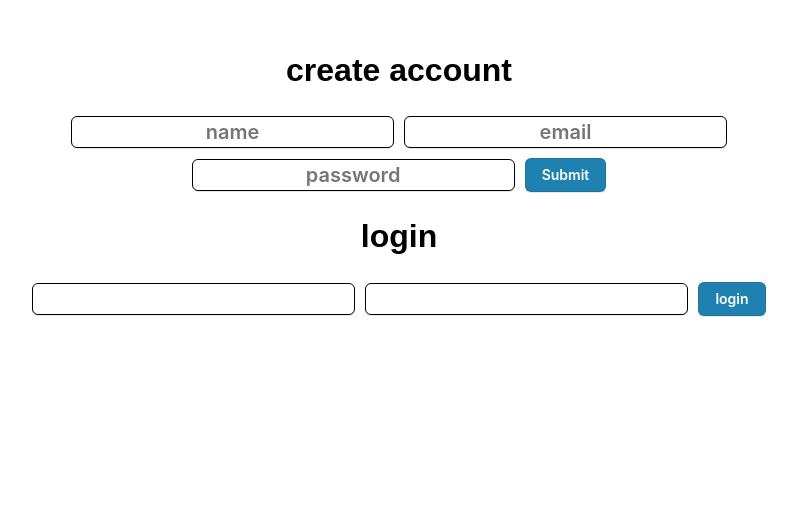
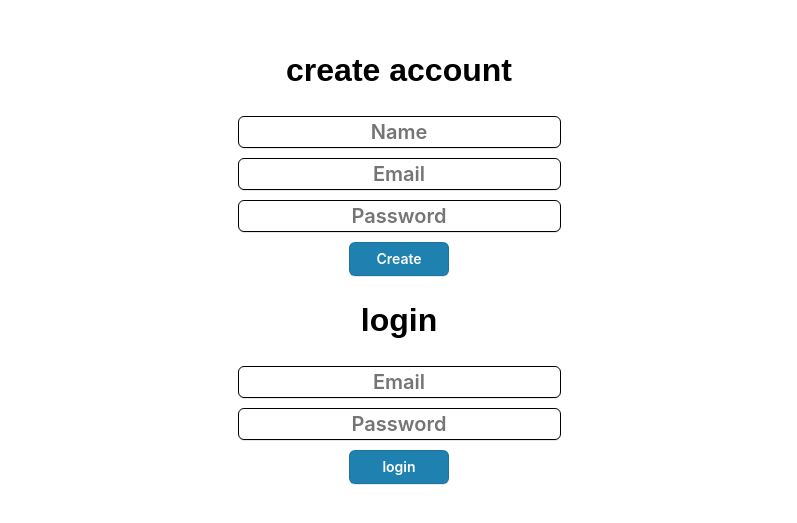
Before and after one commit to maxiluriam/code, a Next.js app in the folder next/nextjs-blog/: page / in a window 1280 px wide. Shown: the part 169-692 px from the top of the page, without its empty margins (241-1038 px from the left). Built offline with nearby package versions, Linux system fonts and the light colour scheme.

Commit message:
Summary (required)

```diff
--- a/next/nextjs-blog/pages/addVideo.js
+++ b/next/nextjs-blog/pages/addVideo.js
@@ -1,18 +1,12 @@
 import { useState } from "react";
 
-
 const AddVideo = (prop) => {
-
-
   const [array, setArray] = useState(prop.prop.videoList);
 
   const [newVideo, setNewVideo] = useState("");
 
-
   const [i, setI] = useState(0);
   const [limit, setLimit] = useState(array.length - 1);
-
-
 
   const editTest = async (_id, name, newVideoList) => {
     const res = await fetch("/api/test/edit", {
@@ -51,7 +45,7 @@ const AddVideo = (prop) => {
 
       editTest(prop.prop._id, `${prop.prop.name}`, cache);
 
-      setArray(cache)
+      setArray(cache);
     } else {
       alert("Syntax error");
     }
@@ -65,8 +59,6 @@ const AddVideo = (prop) => {
     }
   }
 
-
-
   function checkNumber(i, limit) {
     if (i > limit) {
       return 0;
@@ -78,20 +70,20 @@ const AddVideo = (prop) => {
   }
 
   async function removeVideo(i, array) {
-
-    const cache = []
-
+    const cache = [];
 
     for (let j = 0; j < array.length; j++) {
-      if( i !== j ){
-        cache = [...cache,array[j]]
+      if (i !== j) {
+        cache = [...cache, array[j]];
       }
     }
-    setArray(cache)
-    editTest(prop.prop._id,prop.prop.name,cache)
-     setArray(cache)
+    setArray(cache);
+    editTest(prop.prop._id, prop.prop.name, cache);
+    setArray(cache);
   }
 
+  const left = "<--";
+  const right = "-->";
   return (
     <div>
       <form
@@ -104,13 +96,14 @@ const AddVideo = (prop) => {
         <input type="text" value={newVideo} onChange={handleChange} />
       </form>
       <div>
-    <div>
+        <div className="iframButtonDiv">
           <button
+            className="iframeButton"
             onClick={() => {
               setI(checkNumber(i - 1, limit));
             }}
           >
-        i
+            {left}
           </button>
 
           <iframe
@@ -120,36 +113,46 @@ const AddVideo = (prop) => {
             title="YouTube video player"
             frameborder="0"
             allow="accelerometer; autoplay; clipboard-write; encrypted-media; gyroscope; picture-in-picture"
-        allowfullscreen
+            allowfullscreen="true"
           ></iframe>
 
-
-
-
-
           <button
+            className="iframeButton"
             onClick={() => {
               setI(checkNumber(i + 1, limit));
             }}
           >
-        e
+            {right}
           </button>
         </div>
 
-
         <div className="button-container">
-{array.map(function(item, index){
-  {if(index === i){
-
-    return <button disabled="disabled" ></button>
-  }else if(index !== i){
-
-    return <button onClick={() => { setI(index)}} ></button>
+          {array.map(function (item, index) {
+            {
+              if (index === i) {
+                return <button disabled="disabled"></button>;
+              } else if (index !== i) {
+                return (
+                  <button
+                    onClick={() => {
+                      setI(index);
                     }}
+                  ></button>
+                );
+              }
+            }
           })}
         </div>
 
-<button onClick={() => {setLimit(limit-1);removeVideo(i,array);setI(checkNumber(i, limit));}}>Delete</button>
+        <button
+          onClick={() => {
+            setLimit(limit - 1);
+            removeVideo(i, array);
+            setI(checkNumber(i, limit));
+          }}
+        >
+          Delete
+        </button>
       </div>
     </div>
   );
--- a/next/nextjs-blog/pages/index.js
+++ b/next/nextjs-blog/pages/index.js
@@ -1,19 +1,6 @@
-import { useState } from "react";
-import { GetServerSideProps } from "next";
-
 import Login from "./login";
 
-
-import MainContent from "./mainContent"
-
-
-
-export default  function  Home(props) {
-
-
-
-
-
+export default function Home(props) {
   const createTest = async (name) => {
     const randomNum = Math.floor(Math.random() * 10000);
 
@@ -35,9 +22,6 @@ export default  function  Home(props) {
     // return data;
   };
   const removeTest = async (_id) => {
-
-
-
     const res = await fetch("/api/test/delete", {
       method: "PUT",
       headers: {
@@ -85,17 +69,8 @@ export default  function  Home(props) {
   return (
     <div className="container">
       <main>
-
-
         <Login></Login>
-
-
-
-
-
       </main>
-
-
 
       <style>{`
         .container {
@@ -112,6 +87,27 @@ export default  function  Home(props) {
           margin-top: 200px;
 
           font-family: Arial, Helvetica, sans-serif;
+
+        }
+
+        .iframButtonDiv{
+
+          display: flex;
+          flex-direction: row;
+        }
+
+        .iframeButton{
+          height: 7em ;
+          align-self:center;
+          font-weight:900;
+          font-Size:22px;
+
+        }
+
+        .FormButton{
+
+          width: 30%;
+          align-self: center;
 
         }
         button {
@@ -148,6 +144,11 @@ export default  function  Home(props) {
           background-color:#063970;
         }
 
+        .signInDiv{
+          display: flex;
+          flex-direction: column;
+
+        }
 
 
         input {
@@ -180,27 +181,6 @@ export default  function  Home(props) {
           margin: 5px;
         }
       `}</style>
-
-      <style jsx global>{``}</style>
     </div>
   );
 }
-
-export async function woo(user) {
-  const res = await fetch("/api/test/get", {
-    method: "POST",
-    headers: {
-      "content-type": "application/json",
-    },
-
-    body: JSON.stringify({
-      id:user.id
-    }),
-  })
-
-  const data = await res.json()
-  console.log(res,"ee")
-
-  return data
-
-}
--- a/next/nextjs-blog/pages/login.js
+++ b/next/nextjs-blog/pages/login.js
@@ -5,25 +5,18 @@ import Signin from "./signin";
 import MainContent from "./mainContent";
 
 const login = () => {
-
   const [email, setEmail] = useState("");
   const [password, setPassword] = useState("");
   const [loggedin, setLoggedin] = useState(false);
   const [user, setUser] = useState("");
 
-
-
-  if (typeof window !== 'undefined') {
-
-
+  if (typeof window !== "undefined") {
     Storage.prototype.setObj = function (key, obj) {
       return this.setItem(key, JSON.stringify(obj));
     };
-
-
   }
 
-  const getpass = async (email,password) => {
+  const getpass = async (email, password) => {
     console.log(email);
     const res = await fetch("/api/test/getserversideprops", {
       method: "PUT",
@@ -43,8 +36,6 @@ const login = () => {
     return data;
   };
 
-
-
   async function getUser(id) {
     const res = await fetch("/api/test/get", {
       method: "POST",
@@ -53,20 +44,15 @@ const login = () => {
       },
 
       body: JSON.stringify({
-      id: id
+        id: id,
       }),
-  })
+    });
 
-  const data = await res.json()
-  console.log(res,"ee")
+    const data = await res.json();
+    console.log(res, "ee");
 
-  return data
-
+    return data;
   }
-
-
-
-
 
   function handleEmailChange(e) {
     setEmail(e.target.value);
@@ -81,57 +67,55 @@ const login = () => {
     let email = e.target[0].value;
     let password = e.target[1].value;
 
-    let test = await getpass(email,password);
+    let test = await getpass(email, password);
 
     if (test.Boolean === "true") {
+      let user = await getUser(test.id);
 
-       let user = await getUser(test.id)
-
-
-      console.log("true")
-      setUser(user)
-      setLoggedin(true)
+      console.log("true");
+      setUser(user);
+      setLoggedin(true);
     }
-
-
-
   };
 
-
   if (loggedin === false) {
-
-
     return (
       <div>
-
         <Signin></Signin>
 
+        <div>
+          <form onSubmit={handleSubmit} className="signInDiv">
             <h1>login</h1>
-      <form onSubmit={handleSubmit}>
-        <input type="email" value={email} onChange={handleEmailChange} />
+
+            <input
+              type="email"
+              value={email}
+              onChange={handleEmailChange}
+              placeholder="Email"
+            />
             <input
               type="password"
               value={password}
               onChange={handlePasswordChange}
+              placeholder="Password"
             />
-        <button type="submit"> login</button>
+            <button type="submit" className="FormButton">
+              {" "}
+              login
+            </button>
           </form>
         </div>
+      </div>
     );
-};
+  }
 
   if (loggedin === true) {
-
     return (
       <div>
         <MainContent prop={user}></MainContent>
-
       </div>
     );
+  }
 };
 
-
-}
-
-
 export default login;
--- a/next/nextjs-blog/pages/mainContent.js
+++ b/next/nextjs-blog/pages/mainContent.js
@@ -1,23 +1,18 @@
-
-
 import { GetServerSideProps } from "next";
-
 
 import AddVideo from "./addVideo";
 import { useState } from "react";
 
+function MainContent(props) {
+  const [video, setUser] = useState("");
 
-function MainContent(props) {
+  console.log(props);
 
-   const [video, setUser] = useState("");
+  return (
+    <div>
+      <AddVideo prop={props.prop.test[0]}></AddVideo>
+    </div>
+  );
+}
 
-   console.log(props)
-
-
-   return(<div>
-
-      <AddVideo prop={props.prop.test[0]} ></AddVideo>
-      </div>)
- }
-
-   export default MainContent;
+export default MainContent;
--- a/next/nextjs-blog/pages/signin.js
+++ b/next/nextjs-blog/pages/signin.js
@@ -1,16 +1,11 @@
 import { useState } from "react";
 
 const AddPersonForm = () => {
-
-
   const [name, setName] = useState("");
   const [email, setEmail] = useState("");
   const [password, setPassword] = useState("");
 
-
   const createTest = async (name, email, password) => {
-
-
     const res = await fetch("/api/test/add", {
       method: "POST",
       headers: {
@@ -62,26 +57,28 @@ const AddPersonForm = () => {
   return (
     <div>
       <h1> create account</h1>
-      <form onSubmit={handleSubmit}>
+      <form onSubmit={handleSubmit} className="signInDiv">
         <input
           type="text"
           value={name}
-          placeholder="name"
+          placeholder="Name"
           onChange={handleNameChange}
         />
         <input
           type="text"
           value={email}
-          placeholder="email"
+          placeholder="Email"
           onChange={handleEmailChange}
         />
         <input
           type="text"
           value={password}
-          placeholder="password"
+          placeholder="Password"
           onChange={handlePasswordChange}
         />
-        <button type="submit">Submit</button>
+        <button className="FormButton" type="submit">
+          Create
+        </button>
       </form>
     </div>
   );
```
Also changed, not shown: next/nextjs-blog/pages/Signin.js (+7 -10 lines). Lines whose indentation alone changed are shown as unchanged.
